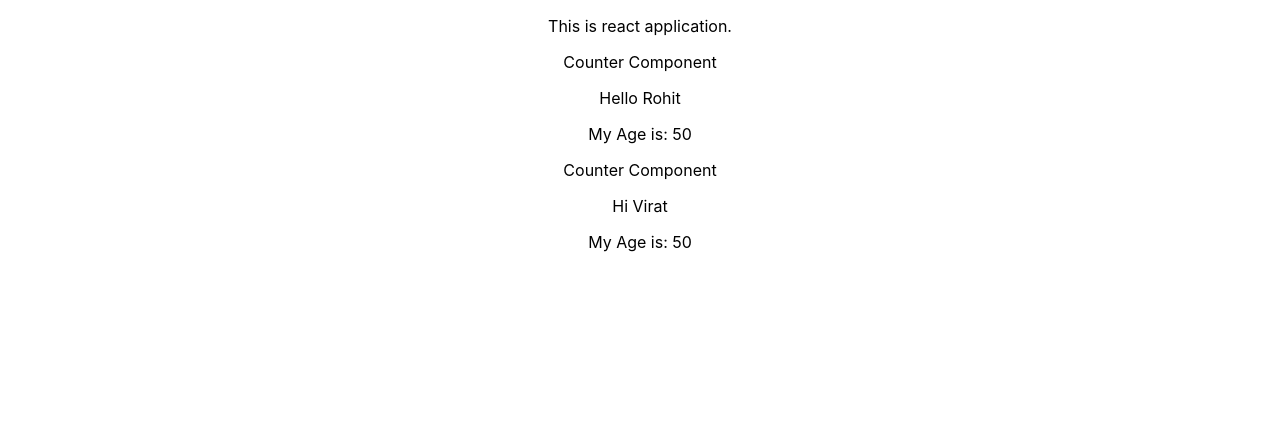
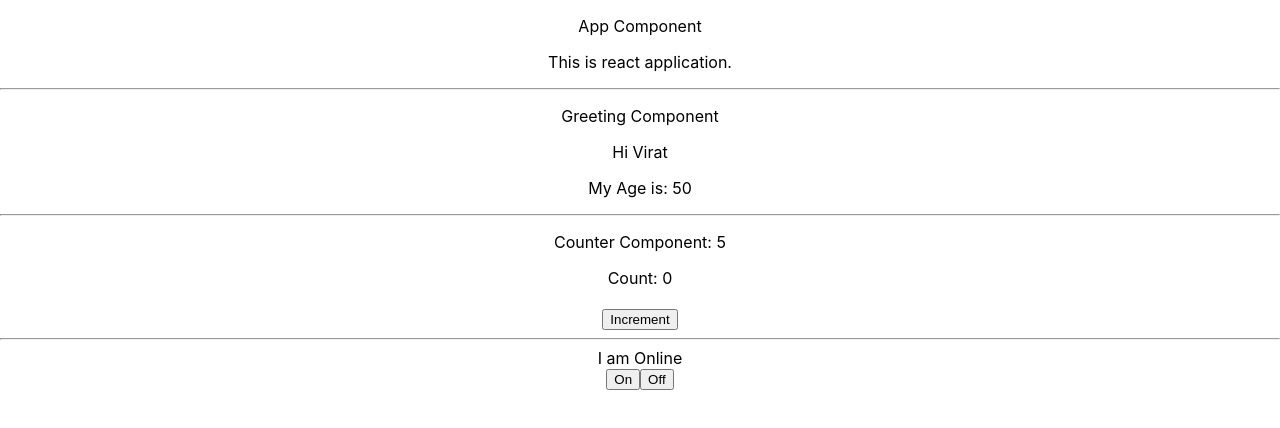
Before and after one commit to velocityvimannagar/react9thmarchbatch, a React (Create React App) app: page / in a window 1280 px wide. Shown: the top 428 px of the page. Built offline with nearby package versions, Linux system fonts and the light colour scheme.

Commit message:
Added counter component and flag component

```diff
--- a/src/App.js
+++ b/src/App.js
@@ -1,12 +1,24 @@
 import './App.css';
+import { Flag } from './Flag/flag';
+import { Greeting } from './Greeting';
 import { Counter } from './counter/counter';
 
 function App() {
+  const onCallback = (count) =>{
+    console.log('Data From Child', count)
+  }
   return (
     <div className="App">
+        <p>App Component</p>
         <p>This is react application.</p>
-        <Counter name="Rohit" greeting="Hello" fullName="Sharma"></Counter>
-        <Counter name="Virat" greeting="Hi"></Counter>
+        <hr></hr>
+        <Greeting name="Virat" greeting="Hi"></Greeting>
+        <hr></hr>
+        <Counter counterName={5} onCountChange={onCallback}></Counter>
+        {/* <hr></hr>
+        <Counter counterName="Counter2"></Counter> */}
+        <hr></hr>
+        <Flag></Flag>
     </div>
   );
 }
--- /dev/null
+++ b/src/Flag/flag.js
@@ -0,0 +1,17 @@
+import { useState } from "react"
+
+export function Flag() {
+    const [currentState, changeState] = useState('Online')
+
+    const on = () => {
+        changeState('Online')
+    }
+    return <div>
+        I am {currentState}
+        <br></br>
+        <button onClick={on}>On</button>
+        <button onClick={() => {
+            changeState('Offline')
+        }}>Off</button>
+    </div>
+}
--- /dev/null
+++ b/src/Greeting.js
@@ -0,0 +1,11 @@
+export function Greeting(props){
+    console.log("Props", props)
+    const age = 50;
+    return <div id="greeting-component">
+        <p>Greeting Component</p>
+        <p>{`${props.greeting} ${props.name}`}</p>
+        <p>My Age is: {age}</p>
+    </div>
+}
+
+// Props - Data passed from parent component to child component.
--- a/src/counter/counter.js
+++ b/src/counter/counter.js
@@ -1,10 +1,22 @@
+import { useState } from "react";
+
 export function Counter(props){
-    console.log(props)
-    const age = 50;
+    // const [variable, settter] = useState(initialValue);
+     let [count, setCount] = useState(0);
+    // let count = 0;
+    // State => Is local data of component, When state changes the component re-render.
+    const increment = () =>{
+        // console.log("Current Count", count);
+        const updatedCount= count+1
+        setCount(updatedCount)
+        console.log("Updated Count", updatedCount);
+        props.onCountChange(updatedCount)
+    }
     return <div id="counter-component">
-        <p>Counter Component</p>
-        <p>{`${props.greeting} ${props.name}`}</p>
-        <p>My Age is: {age}</p>
+        <p>Counter Component: {props.counterName}</p>
+        Count: {count}
+        <br></br><br></br>
+        <button onClick={increment}>Increment</button>
     </div>
 }
 
```
Also changed, not shown: questions.txt (added).
